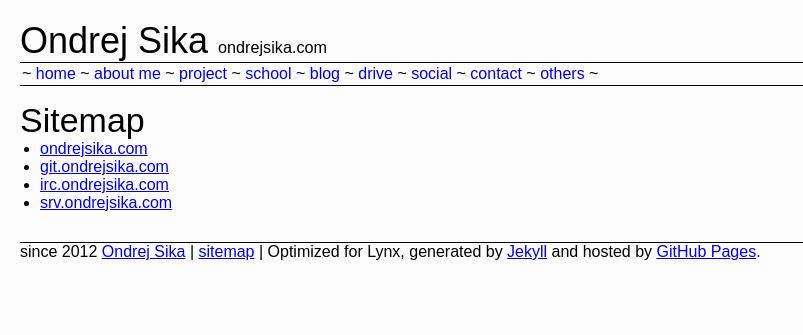
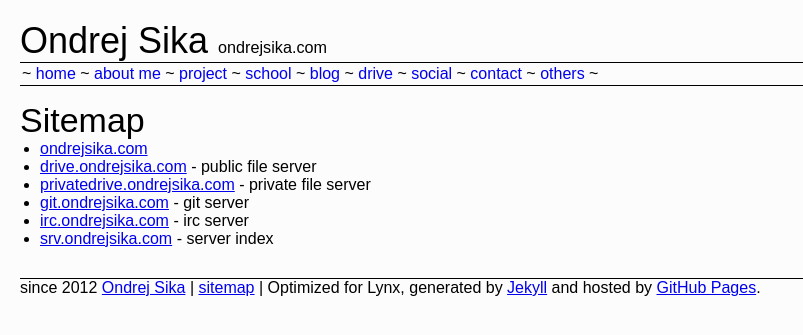
Before and after one commit to ondrejsika/ondrejsika.com, a Jekyll site: the page built from sitemap.md, in a window 1280 px wide. Shown: the top 335 px of the page, without its empty margins (0-803 px from the left). Built offline with Jekyll 4.4.1, drawn with Linux system fonts in a browser that asks for light colours; Markdown is read by kramdown in place of the engine named in the settings; comment, search, counter and statistics services are not loaded.

Commit message:
update sitemap

```diff
--- a/sitemap.md
+++ b/sitemap.md
@@ -7,6 +7,8 @@
 ## {{page.title}}
 
 * [ondrejsika.com](/)
-* [git.ondrejsika.com](http://git.ondrejsika.com)
-* [irc.ondrejsika.com](http://irc.ondrejsika.com)
-* [srv.ondrejsika.com](http://srv.ondrejsika.com)
+* [drive.ondrejsika.com](http://drive.ondrejsika.com) - public file server
+* [privatedrive.ondrejsika.com](http://privatedrive.ondrejsika.com) - private file server
+* [git.ondrejsika.com](http://git.ondrejsika.com) - git server
+* [irc.ondrejsika.com](http://irc.ondrejsika.com) - irc server
+* [srv.ondrejsika.com](http://srv.ondrejsika.com) - server index
```
